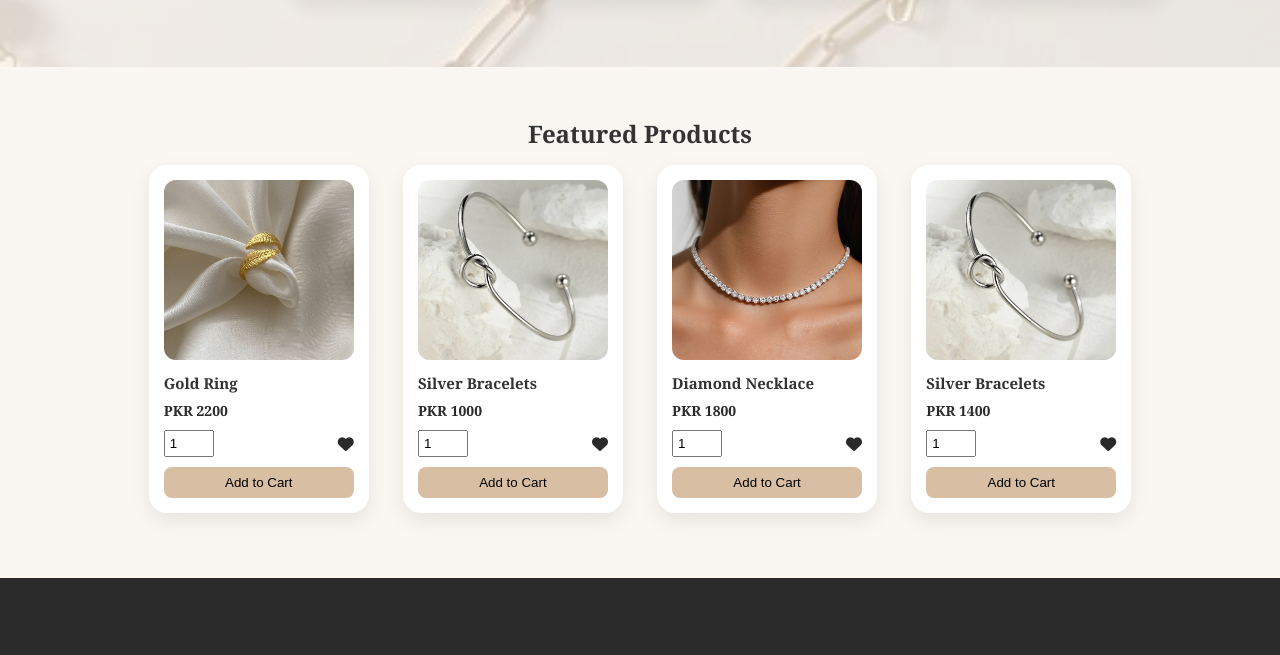
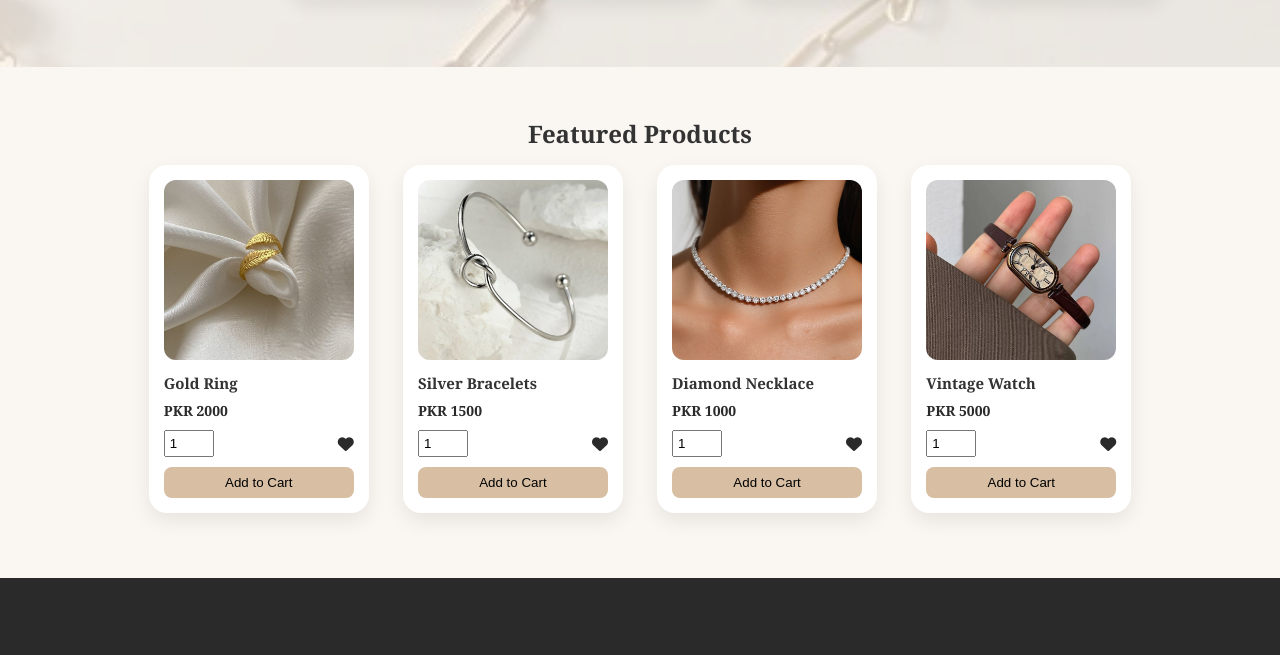
Before and after one commit to MahendarKumar07/ZANVI, a plain HTML site: page index.html in a window 1280 px wide. Shown: the part 944-1599 px from the top of the page. Drawn offline with Linux system fonts and the light colour scheme; files whose address does not match are found by name.

Commit message:
Update index.html

```diff
--- a/index.html
+++ b/index.html
@@ -91,7 +91,7 @@
     <div class="product-card">
     <img src="gold.jpeg">
     <h4>Gold Ring</h4>
-    <p class="price">PKR 2200</p>
+    <p class="price">PKR 2000</p>
 
     <div class="actions">
         <input class="qty" type="number" value="1" min="1">
@@ -107,7 +107,7 @@
     <div class="product-card">
     <img src="silver.jpeg">
     <h4>Silver Bracelets</h4>
-    <p class="price">PKR 1000</p>
+    <p class="price">PKR 1500</p>
 
     <div class="actions">
         <input class="qty" type="number" value="1" min="1">
@@ -123,7 +123,7 @@
     <div class="product-card">
     <img src="diamond.jpeg">
     <h4>Diamond Necklace</h4>
-    <p class="price">PKR 1800</p>
+    <p class="price">PKR 1000</p>
 
     <div class="actions">
         <input class="qty" type="number" value="1" min="1">
@@ -136,9 +136,9 @@
     <button class="add-cart">Add to Cart</button>
 </div>
 <div class="product-card">
-    <img src="silver.jpeg">
-    <h4>Silver Bracelets</h4>
-    <p class="price">PKR 1400</p>
+    <img src="watch.jpeg">
+    <h4>Vintage Watch</h4>
+    <p class="price">PKR 5000</p>
 
     <div class="actions">
         <input class="qty" type="number" value="1" min="1">
```
